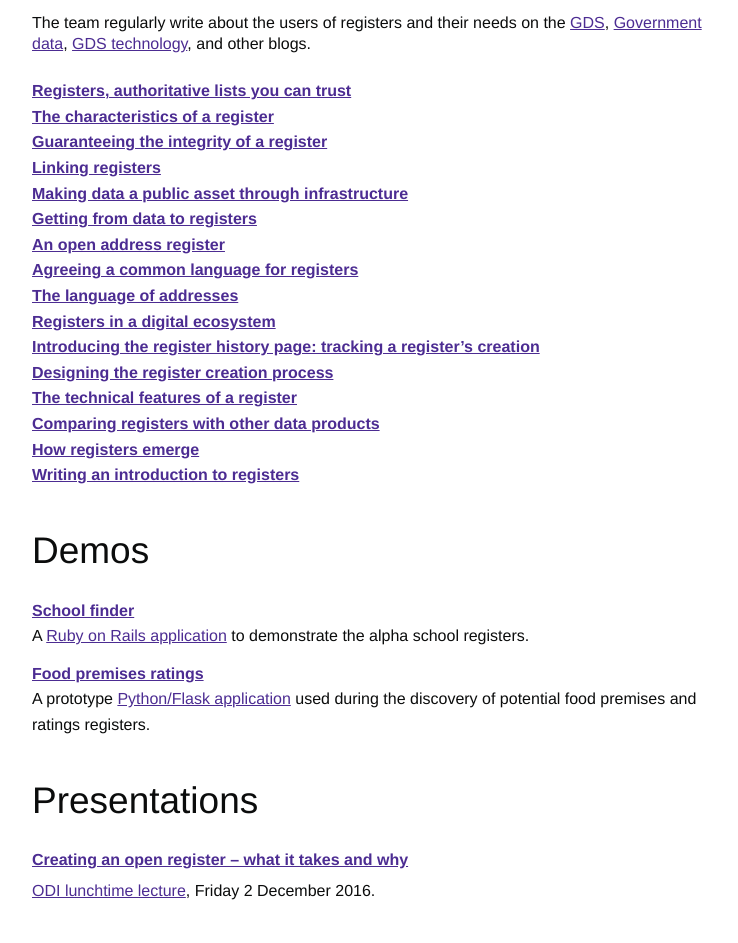
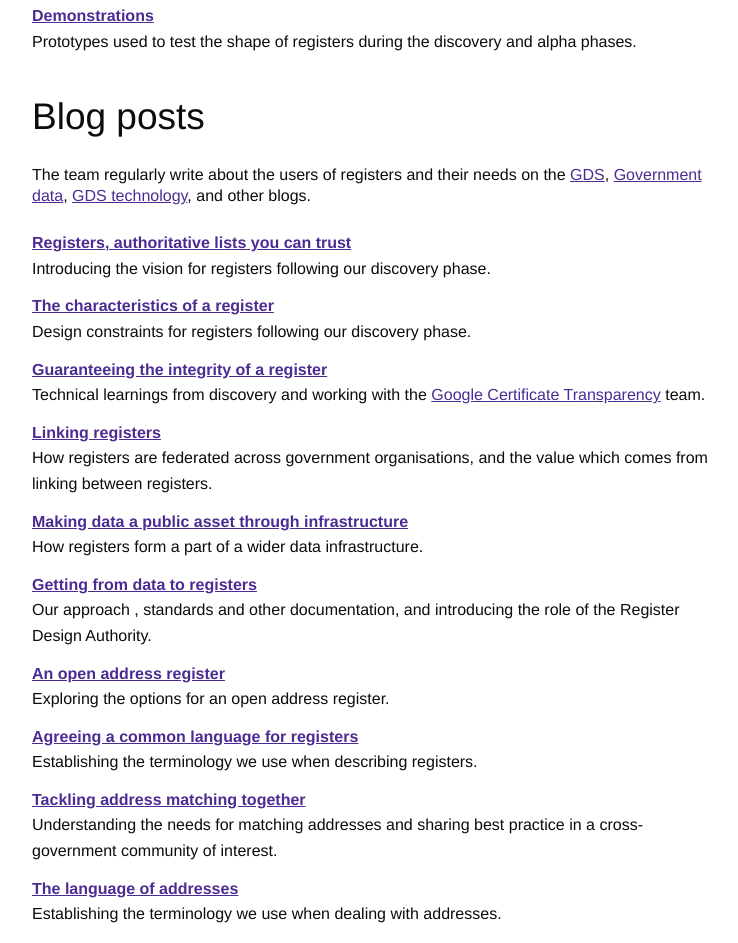
Before and after one commit to openregister/www.openregister.org, a Jekyll site: the page built from index.md, in a window 1280 px wide and 1400 px high, scrolled down 2219 px. Shown: the top 943 px of the window, without its empty margins (111-849 px from the left). Built offline with Jekyll 4.4.1, drawn with Linux system fonts in a browser that asks for light colours; some of the changed text lies outside the part shown.

Commit message:
One-liner for blogs and register phases

```diff
--- a/index.md
+++ b/index.md
@@ -62,8 +62,11 @@
 ## Registers
 <dl>
 <dt><a href="{{ site.baseurl }}/registers/beta">Beta and live registers</a></dt>
-<dt><a href="{{ site.baseurl }}/registers/alpha">Alpha registers</a></dt>
-<dt><a href="{{ site.baseurl }}/registers/discovery">Discovery registers</a></dt>
+<dd>Beta registers have a stable shape, and long term commitment to being kept and maintained by a custodian.</dd>
+<dt><a href="{{ site.baseurl }}/registers/alpha">Registers in alpha</a></dt>
+<dd>Alpha registers may have limited content, and their shape may change as a result of working with the potential custodian, and in response to wider feedback.</dd>
+<dt><a href="{{ site.baseurl }}/registers/discovery">Registers in discovery</a></dt>
+<dd>Experimental, potential registers, which may not reach alpha.</dd>
 </dl>
 
 ## Documentation
@@ -101,21 +104,39 @@
 <a href="https://gdstechnology.blog.gov.uk">GDS technology</a>, and other blogs.</p>
 <dl>
 <dt><a href="https://gds.blog.gov.uk/2015/09/01/registers-authoritative-lists-you-can-trust/">Registers, authoritative lists you can trust</a></dt>
+<dd>Introducing the vision for registers following our discovery phase.</dd>
 <dt><a href="https://gds.blog.gov.uk/2015/10/13/the-characteristics-of-a-register/">The characteristics of a register</a></dt>
+<dd>Design constraints for registers following our discovery phase.</dd>
 <dt><a href="https://gdstechnology.blog.gov.uk/2015/10/13/guaranteeing-the-integrity-of-a-register/">Guaranteeing the integrity of a register</a></dt>
+<dd>Technical learnings from discovery and working with the <a href="https://github.com/google/certificate-transparency">Google Certificate Transparency</a> team.</dd>
 <dt><a href="https://gds.blog.gov.uk/2015/12/16/linking-registers/">Linking registers</a></dt>
+<dd>How registers are federated across government organisations, and the value which comes from linking between registers.</dd>
 <dt><a href="https://gds.blog.gov.uk/2015/11/03/making-data-a-public-asset-through-infrastructure/">Making data a public asset through infrastructure</a></dt>
+<dd>How registers form a part of a wider data infrastructure.</dd>
 <dt><a href="https://gds.blog.gov.uk/2016/03/11/getting-from-data-to-registers/">Getting from data to registers</a></dt>
+<dd>Our approach , standards and other documentation, and introducing the role of the Register Design Authority.</dd>
 <dt><a href="https://gds.blog.gov.uk/2016/03/23/an-open-address-register/">An open address register</a></dt>
+<dd>Exploring the options for an open address register.</dd>
 <dt><a href="https://data.blog.gov.uk/2016/08/02/agreeing-a-common-language-for-registers/">Agreeing a common language for registers</a></dt>
+<dd>Establishing the terminology we use when describing registers.</dd>
+<dt><a href="https://data.blog.gov.uk/2016/08/09/tackling-address-matching-together/">Tackling address matching together</a></dt>
+<dd>Understanding the needs for matching addresses and sharing best practice in a cross-government community of interest.</dd>
 <dt><a href="https://data.blog.gov.uk/2016/08/19/the-language-of-addresses/">The language of addresses</a></dt>
+<dd>Establishing the terminology we use when dealing with addresses.</dd>
 <dt><a href="https://data.blog.gov.uk/2016/09/12/registers-in-a-digital-ecosystem/">Registers in a digital ecosystem</a></dt>
+<dd>The layers and pace of services, platforms and registers.</dd>
 <dt><a href="https://data.blog.gov.uk/2016/10/14/introducing-the-register-history-page-tracking-a-registers-creation/">Introducing the register history page: tracking a register’s creation</a></dt>
+<dd>How the Register Design Authority records the process and decisions made when establishing a register.</dd>
 <dt><a href="https://gds.blog.gov.uk/2016/10/18/designing-the-register-creation-process/">Designing the register creation process</a></dt>
+<dd>The design process behind the Register Design Authority's service for establishing registers.</dd>
 <dt><a href="https://data.blog.gov.uk/2016/10/28/technical-features-of-a-register/">The technical features of a register</a></dt>
+<dd>Policy and technical features which are required to create a register.</dd>
 <dt><a href="https://data.blog.gov.uk/2016/10/31/comparing-registers-with-other-data-products/">Comparing registers with other data products</a></dt>
+<dd>How a register differs from databases and other data products.</dd>
 <dt><a href="https://data.blog.gov.uk/2016/10/24/how-registers-emerge/">How registers emerge</a></dt>
+<dd>How the Register Design Authority is prioratising which registers to work on as the.</dd>
 <dt><a href="https://data.blog.gov.uk/2016/07/19/writing-an-introduction-to-registers/">Writing an introduction to registers</a></dt>
+<dd>The process of writing guidance for registers on GOV.UK.</dd>
 </dl>
 
 
```
